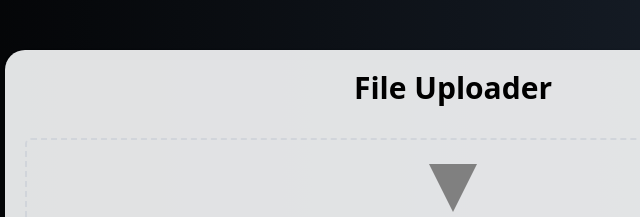
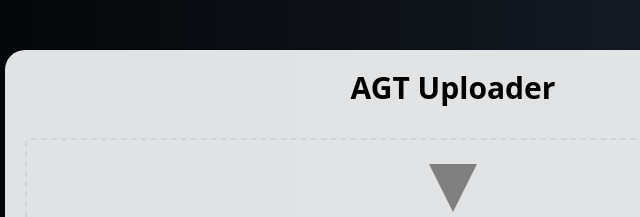
Before and after one commit to agatdwi/newuploader, a website: page public/index.html in a window 1280 px wide. Shown: the part 160-377 px from the top of the page, 187-827 px from the left. Drawn offline with nearby package versions, Linux system fonts and the light colour scheme; some packages are replaced by stand-ins of ours; a script that the page names is missing.

Commit message:
Update index.html

```diff
--- a/public/index.html
+++ b/public/index.html
@@ -25,7 +25,7 @@
 
 <body class="bg-gradient-to-r from-black to-gray-800 min-h-screen flex flex-col items-center justify-center p-10 relative">
     <div class="neu-container w-full max-w-4xl">
-        <h1 class="text-3xl font-bold text-center mb-8">File Uploader</h1>
+        <h1 class="text-3xl font-bold text-center mb-8">AGT Uploader</h1>
         <!-- File upload form -->
         <form id="uploadForm" class="mb-8" action="/upload" method="post" enctype="multipart/form-data">
             <div class="border-2 border-dashed border-gray-300 p-6 rounded-md text-center">
```
